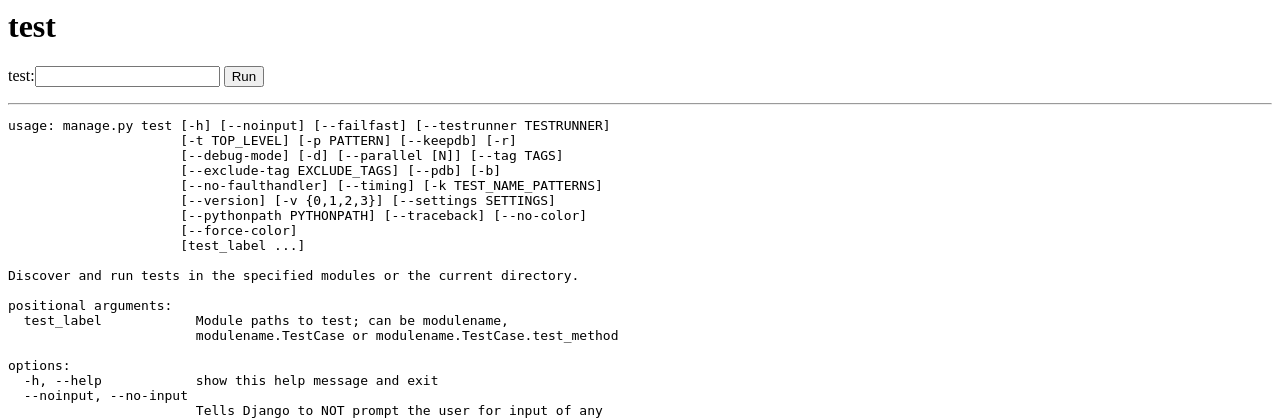
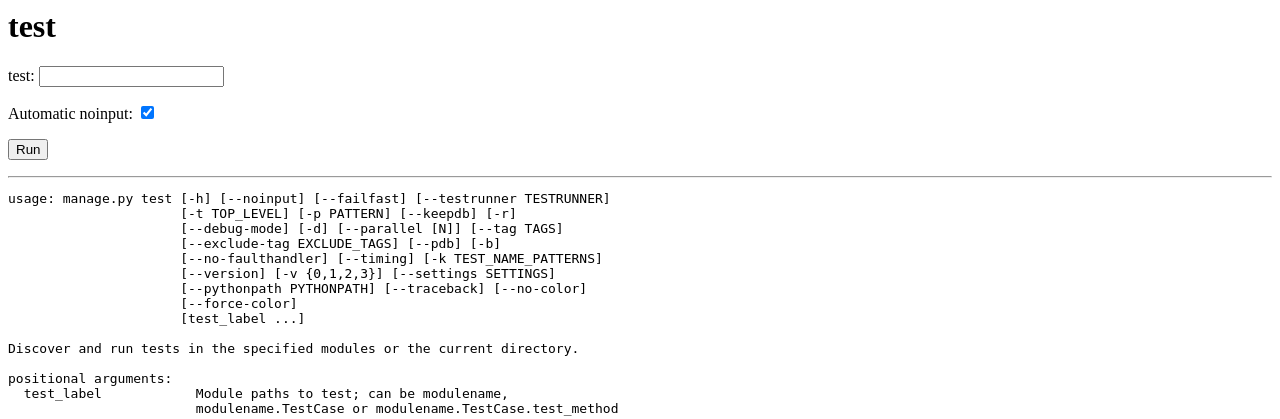
Before and after one commit to vtbassmatt/django-commander, a Django app: a page that uses src/commander/templates/command_details.html in a window 1280 px wide. Shown: the top 419 px of the page. Run offline with Django 3.2, Linux system fonts and the light colour scheme.

Commit message:
when a command takes --noinput, automatically include it

```diff
--- a/src/commander/forms.py
+++ b/src/commander/forms.py
@@ -3,3 +3,4 @@ from django import forms
 
 class CommandForm(forms.Form):
     args = forms.CharField(required=False)
+    automatic_noinput = forms.BooleanField(initial=True)
--- a/src/commander/templates/command_details.html
+++ b/src/commander/templates/command_details.html
@@ -6,7 +6,7 @@
 {% endif %}
 <form method="post">
 {% csrf_token %}
-{{ form }}
+{{ form.as_p }}
 <input type="submit" value="Run"/>
 </form>
 <hr/>
--- a/src/commander/views.py
+++ b/src/commander/views.py
@@ -1,5 +1,6 @@
 from io import StringIO
 
+from django.core.exceptions import ImproperlyConfigured
 from django.core.management import (
     get_commands,
     load_command_class,
@@ -49,10 +50,14 @@ def command_run(request, name):
         'command_usage': parser.format_help(),
     }
 
+    has_noinput = True if '--noinput' in response_context['command_usage'] else False
+
     if request.method == 'POST':
         form = CommandForm(request.POST)
         if form.is_valid():
             args = form.cleaned_data['args'].split()
+            if has_noinput and form.cleaned_data['automatic_noinput']:
+                args.append('--noinput')
             stdout = StringIO()
             try:
                 ret_val = call_command(cmd, stdout=stdout, stderr=stdout, *args)
@@ -61,8 +66,11 @@ def command_run(request, name):
                     "-------",
                     stdout.getvalue(),
                 ])
-            except CommandError as exc:
-                response_context['command_results'] = str(exc)
+            except (CommandError, ImproperlyConfigured) as exc:
+                response_context['command_results'] = "\n".join([
+                    'Exception: ' + exc.__class__.__name__,
+                    str(exc),
+                ])
             except SystemExit:
                 pass
             stdout.close()
```
